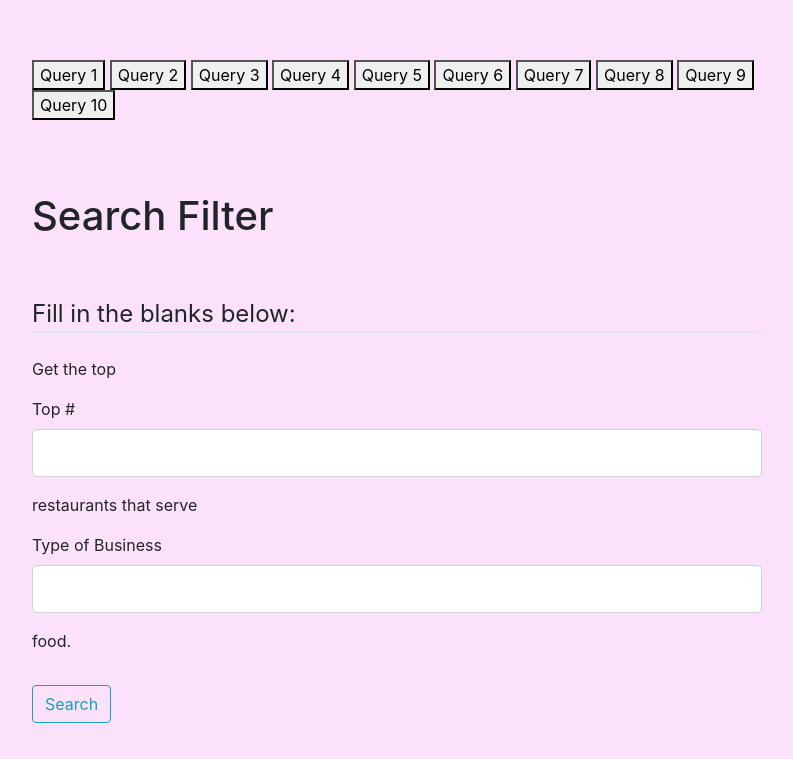
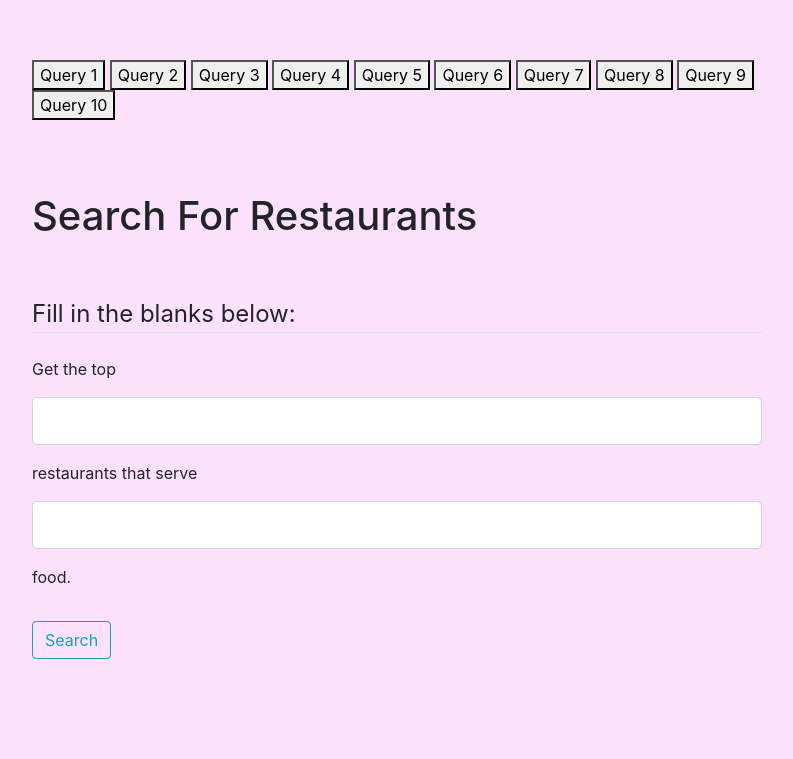
Before and after one commit to hanabatio/460PA1, a Flask app: page / in a window 1280 px wide. Shown: the part 214-973 px from the top of the page, without its empty margins (53-846 px from the left). After the commit the page ends 873 px from the top, so only its background shows below. Run offline with Flask 2, Linux system fonts and the light colour scheme; some libraries are stand-ins or nearby versions.

Commit message:
finished readme

```diff
--- a/webapp/templates/home.html
+++ b/webapp/templates/home.html
@@ -24,7 +24,7 @@
 
 <br><br><br><br>
 
-<h1>Search Filter</h1>
+<h1>Search For Restaurants</h1>
 
 <br><br>
 
@@ -35,12 +35,12 @@
             <legend class="border-bottom mb-4">Fill in the blanks below:</legend>
             <p>Get the top</p>
             <div class="form-group">
-                {{ form.top_number.label(class="form-control-label") }}
                 {{ form.top_number(class="form-control form-control-lg") }}
+
             </div>
             <p>restaurants that serve</p>
             <div class="form-group">
-                    {{ form.category_finder.label(class="form-control-label") }}
+
                     {{ form.category_finder(class="form-control form-control-lg") }}
             </div>
             <p>food.</p>
```
Also changed, not shown: README.md.
